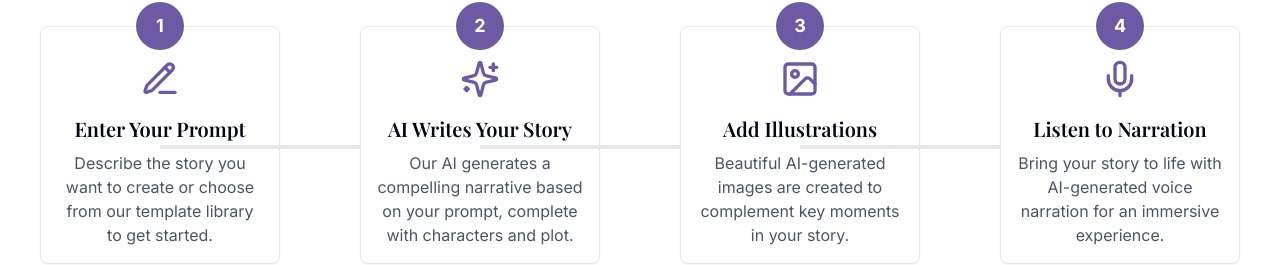
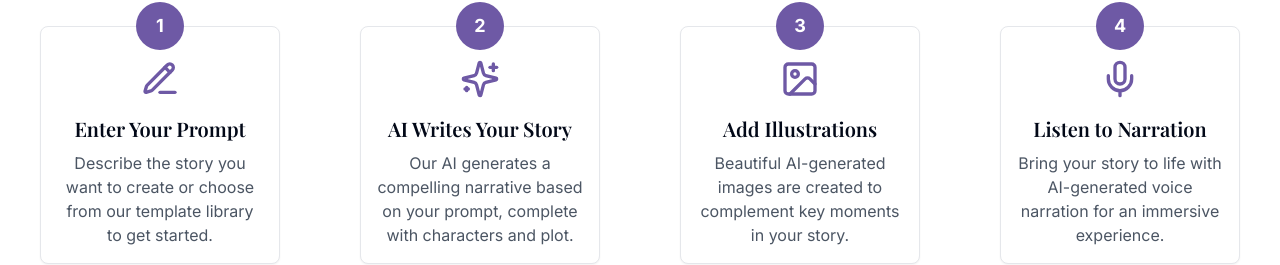
Before and after one commit to MrDebuggerDD/talecloud-creator, a React (Vite) app: page / in a window 1280 px wide. Shown: the part 1124-1389 px from the top of the page. Built offline with nearby package versions, Linux system fonts and the light colour scheme; no server answers; a web font is replaced by a local one.

Commit message:
Remove unnecessary line
Remove the line element from the HowItWorks component.

```diff
--- a/src/components/home/HowItWorks.tsx
+++ b/src/components/home/HowItWorks.tsx
@@ -26,9 +26,6 @@ const HowItWorks: React.FC = () => {
                 Describe the story you want to create or choose from our template library to get started.
               </p>
             </div>
-            <div className="hidden md:block absolute top-1/2 right-0 w-full h-1 bg-gray-200 translate-x-1/2">
-              <div className="absolute top-1/2 right-0 -translate-y-1/2 w-3 h-3 rounded-full bg-tale-primary"></div>
-            </div>
           </div>
 
           {/* Step 2 */}
@@ -43,9 +40,6 @@ const HowItWorks: React.FC = () => {
                 Our AI generates a compelling narrative based on your prompt, complete with characters and plot.
               </p>
             </div>
-            <div className="hidden md:block absolute top-1/2 right-0 w-full h-1 bg-gray-200 translate-x-1/2">
-              <div className="absolute top-1/2 right-0 -translate-y-1/2 w-3 h-3 rounded-full bg-tale-primary"></div>
-            </div>
           </div>
 
           {/* Step 3 */}
@@ -59,9 +53,6 @@ const HowItWorks: React.FC = () => {
               <p className="text-gray-600">
                 Beautiful AI-generated images are created to complement key moments in your story.
               </p>
-            </div>
-            <div className="hidden md:block absolute top-1/2 right-0 w-full h-1 bg-gray-200 translate-x-1/2">
-              <div className="absolute top-1/2 right-0 -translate-y-1/2 w-3 h-3 rounded-full bg-tale-primary"></div>
             </div>
           </div>
 
```
